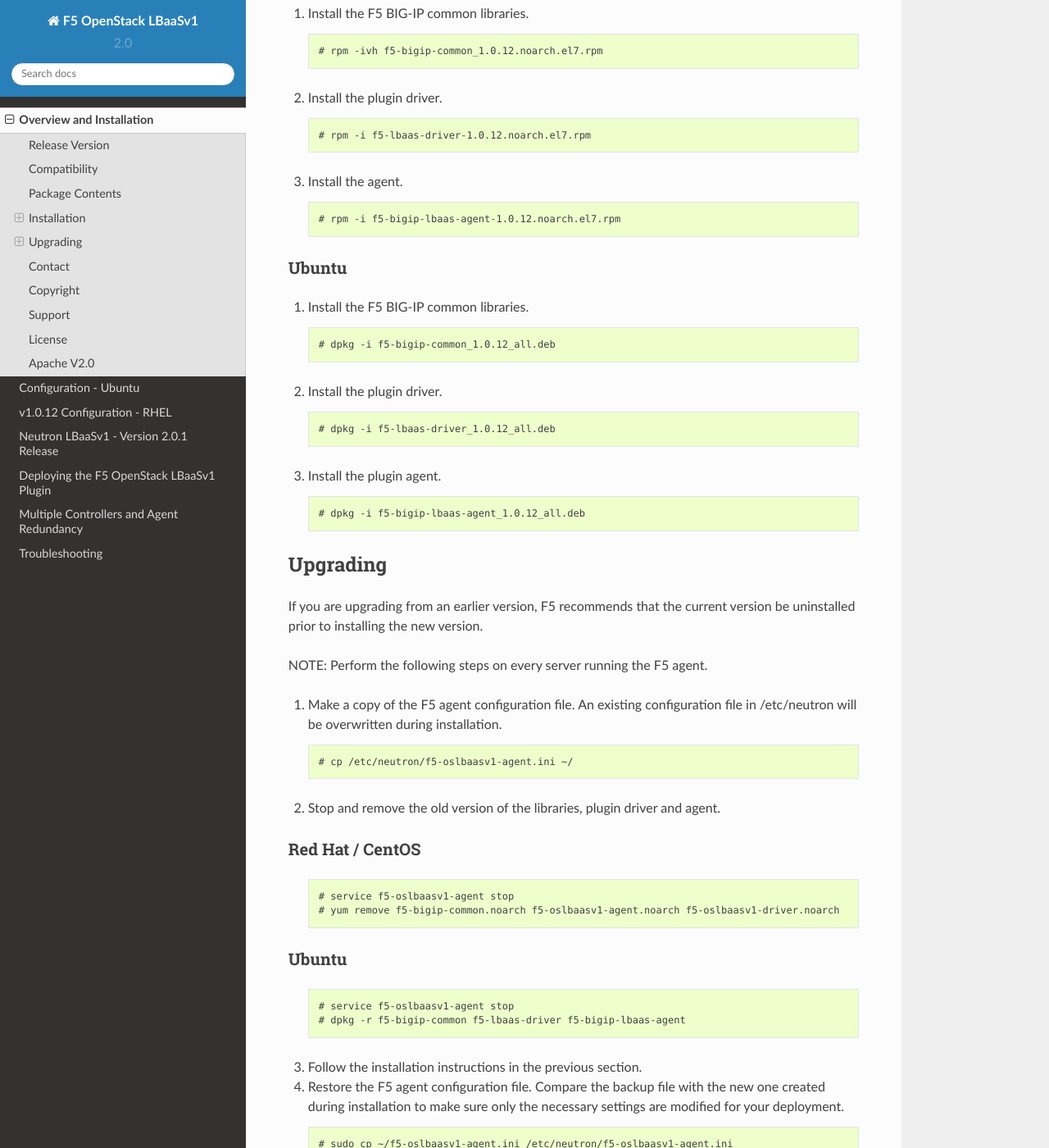
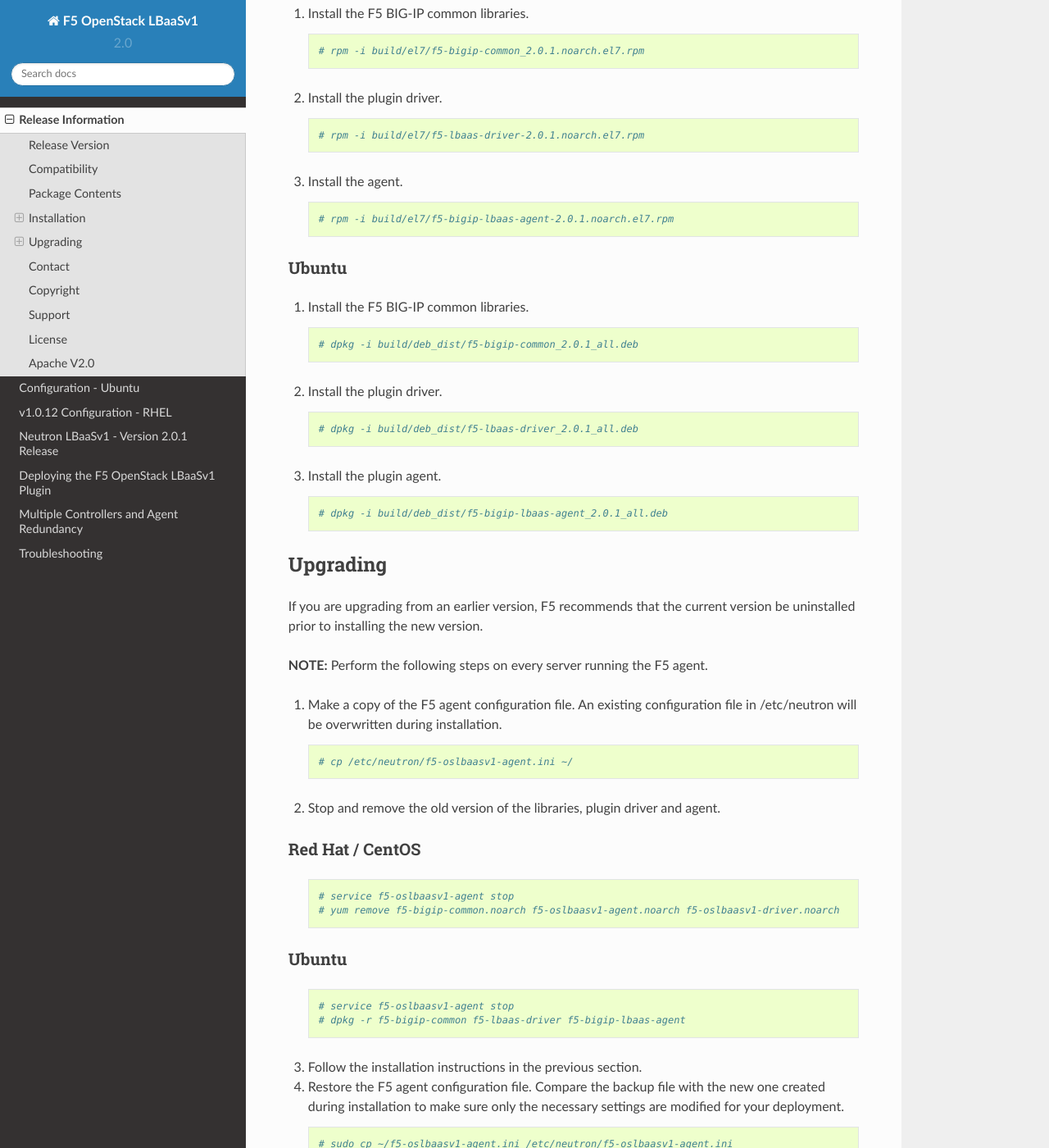
Before and after one commit to F5Networks/f5-openstack-lbaasv1, a Sphinx documentation site: the page built from docs/release_readme.rst, in a window 1280 px wide and 1400 px high, scrolled down 957 px. Shown: the whole window at 82% size. Built offline with Sphinx 7.4.7 and the Read the Docs theme 2.0.0, drawn with Linux system fonts in a browser that asks for light colours; some of the changed text lies outside the part shown.

Commit message:
Updates to release_readme - version information and code block syntax - formatting edits and typos - update install section to include dirs (build/.../)

```diff
--- a/docs/release_readme.rst
+++ b/docs/release_readme.rst
@@ -1,10 +1,10 @@
-Overview and Installation
-====================
+Release Information
+===================
 
 Release Version
 ---------------
 
-**1.0.12**
+|release|
 
 Compatibility
 -------------
@@ -28,7 +28,7 @@
 -  Support.md
 -  build
 
-   -  deb\_dist : Ubuntu installation files
+   -  deb_dist : Ubuntu installation files
    -  el6 : Red Hat / CentOS 6 installation files
    -  el7 : Red Hat / CentOS 7 installation files
 
@@ -46,42 +46,42 @@
 
 1. Install the F5 BIG-IP common libraries.
 
-   .. code-block:: shell::
+   .. code-block:: shell
 
-      # rpm -ivh f5-bigip-common_1.0.12.noarch.el7.rpm
+      # rpm -i build/el7/f5-bigip-common_2.0.1.noarch.el7.rpm
 
 2. Install the plugin driver.
 
-   .. code-block:: shell::
+   .. code-block:: shell
 
-      # rpm -i f5-lbaas-driver-1.0.12.noarch.el7.rpm
+      # rpm -i build/el7/f5-lbaas-driver-2.0.1.noarch.el7.rpm
 
 3. Install the agent.
 
-   .. code-block:: shell::
+   .. code-block:: shell
 
-      # rpm -i f5-bigip-lbaas-agent-1.0.12.noarch.el7.rpm
+      # rpm -i build/el7/f5-bigip-lbaas-agent-2.0.1.noarch.el7.rpm
 
 Ubuntu
 ~~~~~~
 
 1. Install the F5 BIG-IP common libraries.
 
-   .. code-block:: shell::
+   .. code-block:: shell
 
-      # dpkg -i f5-bigip-common_1.0.12_all.deb
+      # dpkg -i build/deb_dist/f5-bigip-common_2.0.1_all.deb
 
 2. Install the plugin driver.
 
-   .. code-block:: shell::
+   .. code-block:: shell
 
-      # dpkg -i f5-lbaas-driver_1.0.12_all.deb
+      # dpkg -i build/deb_dist/f5-lbaas-driver_2.0.1_all.deb
 
 3. Install the plugin agent.
 
-   .. code-block:: shell::
+   .. code-block:: shell
 
-      # dpkg -i f5-bigip-lbaas-agent_1.0.12_all.deb
+      # dpkg -i build/deb_dist/f5-bigip-lbaas-agent_2.0.1_all.deb
 
 Upgrading
 ---------
@@ -89,13 +89,13 @@
 If you are upgrading from an earlier version, F5 recommends that the
 current version be uninstalled prior to installing the new version.
 
-NOTE: Perform the following steps on every server running the F5 agent.
+**NOTE:** Perform the following steps on every server running the F5 agent.
 
 1. Make a copy of the F5 agent configuration file.
    An existing configuration file in /etc/neutron will be overwritten during
    installation.
 
-   .. code-block:: shell::
+   .. code-block:: shell
 
       # cp /etc/neutron/f5-oslbaasv1-agent.ini ~/
 
@@ -104,7 +104,7 @@
 Red Hat / CentOS
 ~~~~~~~~~~~~~~~~
 
-   .. code-block:: shell::
+   .. code-block:: shell
 
       # service f5-oslbaasv1-agent stop
       # yum remove f5-bigip-common.noarch f5-oslbaasv1-agent.noarch f5-oslbaasv1-driver.noarch
@@ -112,7 +112,7 @@
 Ubuntu
 ~~~~~~
 
-   .. code-block:: shell::
+   .. code-block:: shell
 
       # service f5-oslbaasv1-agent stop
       # dpkg -r f5-bigip-common f5-lbaas-driver f5-bigip-lbaas-agent
@@ -123,14 +123,14 @@
    Compare the backup file with the new one created during installation
    to make sure only the necessary settings are modified for your deployment.
 
-   .. code-block:: shell::
+   .. code-block:: shell
 
       # sudo cp ~/f5-oslbaasv1-agent.ini /etc/neutron/f5-oslbaasv1-agent.ini
 
 Contact
 -------
 
-f5\_openstack\_lbaasv1@f5.com
+f5_openstack_lbaasv1@f5.com
 
 Copyright
 ---------
@@ -140,7 +140,7 @@
 Support
 -------
 
-See Support.md.
+See `Support.md <https://github.com/F5Networks/f5-openstack-lbaasv1/blob/master/SUPPORT.md>`_.
 
 License
 -------
```
Also changed, not shown: other parts of docs/release_readme.rst (+2 -2 lines).
